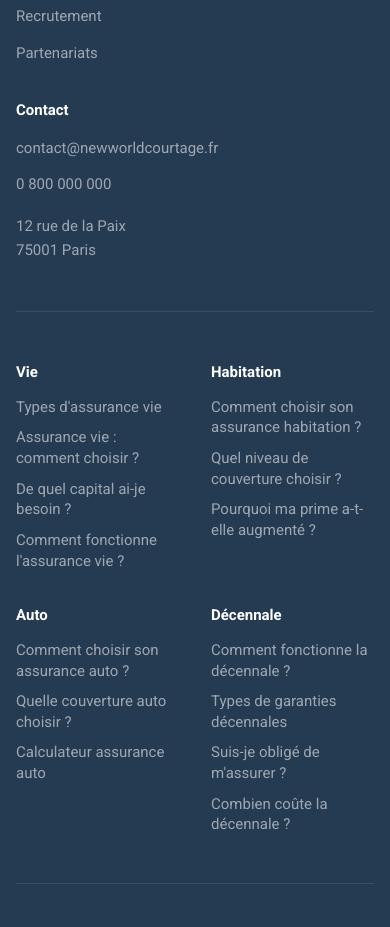
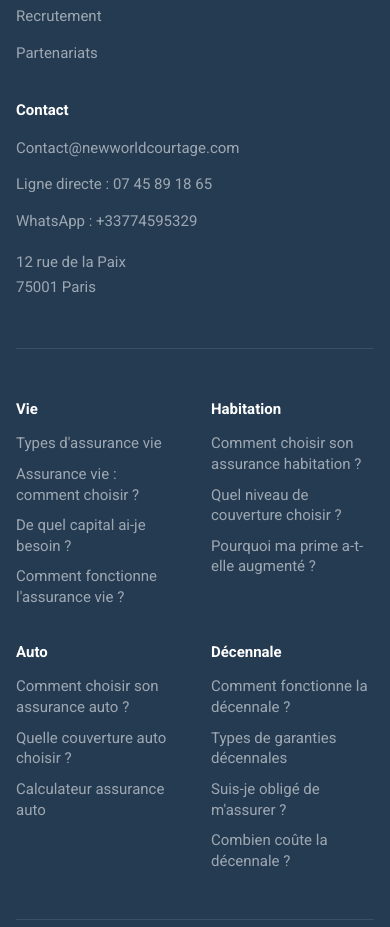
Before and after one commit to mehdibenrabiaa/new_world_courtage, a Next.js app: page /a-propos in a window 390 px wide. Shown: the part 6740-7667 px from the top of the page. Built offline with nearby package versions, Linux system fonts and the light colour scheme.

Commit message:
feat: update contact info — phone, WhatsApp, email

```diff
--- a/components/CarInsuranceForm.js
+++ b/components/CarInsuranceForm.js
@@ -274,15 +274,15 @@ function BookingPanel({ t }) {
         </div>
         <div className="flex flex-col sm:flex-row gap-3">
           <Button variant="outline" size="sm" asChild className="gap-2 h-10 rounded-lg border-gray-200 text-gray-700 hover:border-[var(--color-brand)] hover:text-[var(--color-brand)] hover:bg-transparent">
-            <a href="tel:+33800000000">
+            <a href="tel:+33745891865">
               <Phone size={15} />
-              +33 800 000 000
+              07 45 89 18 65
             </a>
           </Button>
           <Button variant="outline" size="sm" asChild className="gap-2 h-10 rounded-lg border-gray-200 text-gray-700 hover:border-[var(--color-brand)] hover:text-[var(--color-brand)] hover:bg-transparent">
-            <a href="mailto:contact@newworldcourtage.fr">
+            <a href="mailto:Contact@newworldcourtage.com">
               <Mail size={15} />
-              contact@newworldcourtage.fr
+              Contact@newworldcourtage.com
             </a>
           </Button>
         </div>
--- a/components/Footer.js
+++ b/components/Footer.js
@@ -25,9 +25,10 @@ const TOP_LINKS = [
 ];
 
 const CONTACT = {
-  email: "contact@newworldcourtage.fr",
-  phone: "0 800 000 000",
-  tel: "+33800000000",
+  email: "Contact@newworldcourtage.com",
+  phone: "07 45 89 18 65",
+  tel: "+33745891865",
+  whatsapp: "+33774595329",
   address: ["12 rue de la Paix", "75001 Paris"],
 };
 
@@ -126,7 +127,12 @@ export default function Footer() {
                 </li>
                 <li>
                   <a href={`tel:${CONTACT.tel}`} className="text-[15px] text-white/55 hover:text-white transition-colors">
-                    {CONTACT.phone}
+                    Ligne directe : {CONTACT.phone}
+                  </a>
+                </li>
+                <li>
+                  <a href={`https://wa.me/${CONTACT.whatsapp.replace('+', '')}`} target="_blank" rel="noopener noreferrer" className="text-[15px] text-white/55 hover:text-white transition-colors">
+                    WhatsApp : {CONTACT.whatsapp}
                   </a>
                 </li>
               </ul>
--- a/components/Navbar.js
+++ b/components/Navbar.js
@@ -141,9 +141,9 @@ function MobileDrawer({ open, onClose }) {
               <Link href="/a-propos/" onClick={onClose} className="block px-5 py-3 text-base font-medium text-gray-600 hover:bg-gray-50 hover:text-[var(--color-text)]">
                 À propos
               </Link>
-              <a href="tel:+33800000000" className="flex items-center gap-3 px-5 py-3 text-base font-medium text-[var(--color-text)] hover:bg-gray-50">
+              <a href="tel:+33745891865" className="flex items-center gap-3 px-5 py-3 text-base font-medium text-[var(--color-text)] hover:bg-gray-50">
                 <Phone size={16} className="text-[var(--color-brand)]" />
-                0 800 000 000
+                07 45 89 18 65
               </a>
               <Link href="/life-insurance/start" onClick={onClose} className="block mx-5 mt-3 mb-2 py-3.5 text-center text-base font-bold text-white bg-[var(--color-brand)] rounded-full hover:bg-[var(--color-brand-hover)] transition-colors">
                 Obtenir un devis
--- a/pages/a-propos/index.js
+++ b/pages/a-propos/index.js
@@ -119,8 +119,8 @@ export default function AProposPage() {
                 name: "New World Courtage",
                 url: "https://www.newworldcourtage.fr",
                 logo: "https://www.newworldcourtage.fr/nwc_logo.svg",
-                telephone: "+33800000000",
-                email: "contact@newworldcourtage.fr",
+                telephone: "+33745891865",
+                email: "Contact@newworldcourtage.com",
                 address: {
                   "@type": "PostalAddress",
                   addressCountry: "FR",
--- a/pages/assurance-auto/calculateur/devis/index.js
+++ b/pages/assurance-auto/calculateur/devis/index.js
@@ -31,13 +31,13 @@ export default function DevisPage() {
         <div className="flex items-center justify-between px-4 lg:px-12 h-16">
           <Image src="/nwc_logo.svg" alt="New World Courtage" width={160} height={44} className="h-10 w-auto" />
           <a
-            href="tel:+33800000000"
+            href="tel:+33745891865"
             className="flex items-center gap-2.5 bg-[var(--color-brand)] hover:bg-[var(--color-brand-hover)] text-white rounded-lg px-4 py-2.5 transition-colors"
           >
             <Phone size={18} className="shrink-0" />
             <div className="flex flex-col leading-tight">
               <span className="text-[11px] opacity-80">Parlez à un expert agréé</span>
-              <span className="text-sm font-semibold">+33 800 000 000</span>
+              <span className="text-sm font-semibold">07 45 89 18 65</span>
             </div>
             <ChevronRight size={16} className="shrink-0 opacity-70" />
           </a>
--- a/pages/index.js
+++ b/pages/index.js
@@ -59,8 +59,8 @@ export default function Home() {
               logo: "https://www.newworldcourtage.fr/hero.jpg",
               description:
                 "New World Courtage est un courtier en assurance indépendant. Comparez gratuitement les meilleures offres d'assurance auto, habitation, santé et décennale.",
-              telephone: "+33800000000",
-              email: "contact@newworldcourtage.fr",
+              telephone: "+33745891865",
+              email: "Contact@newworldcourtage.com",
               address: {
                 "@type": "PostalAddress",
                 addressCountry: "FR",
```
